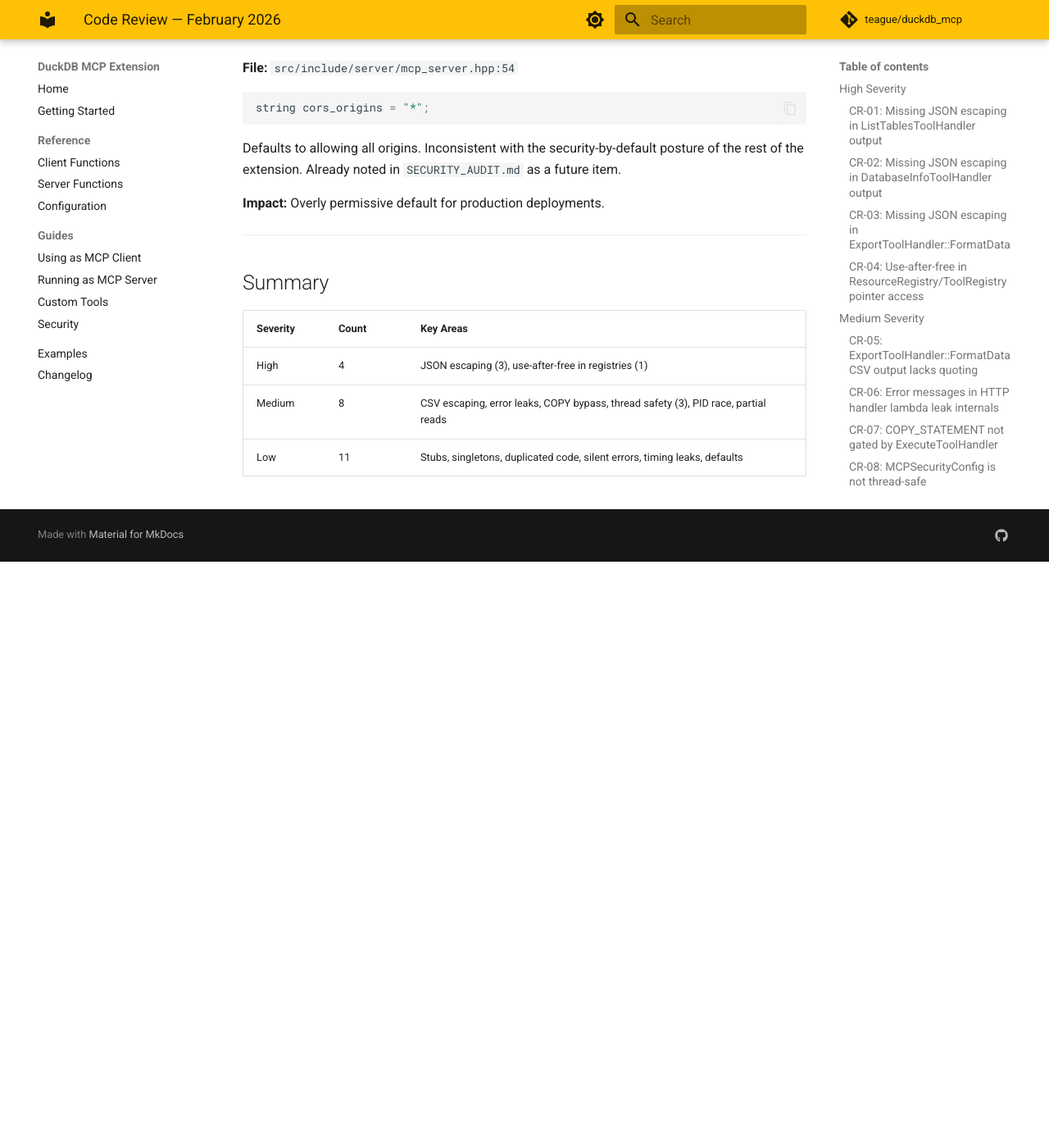
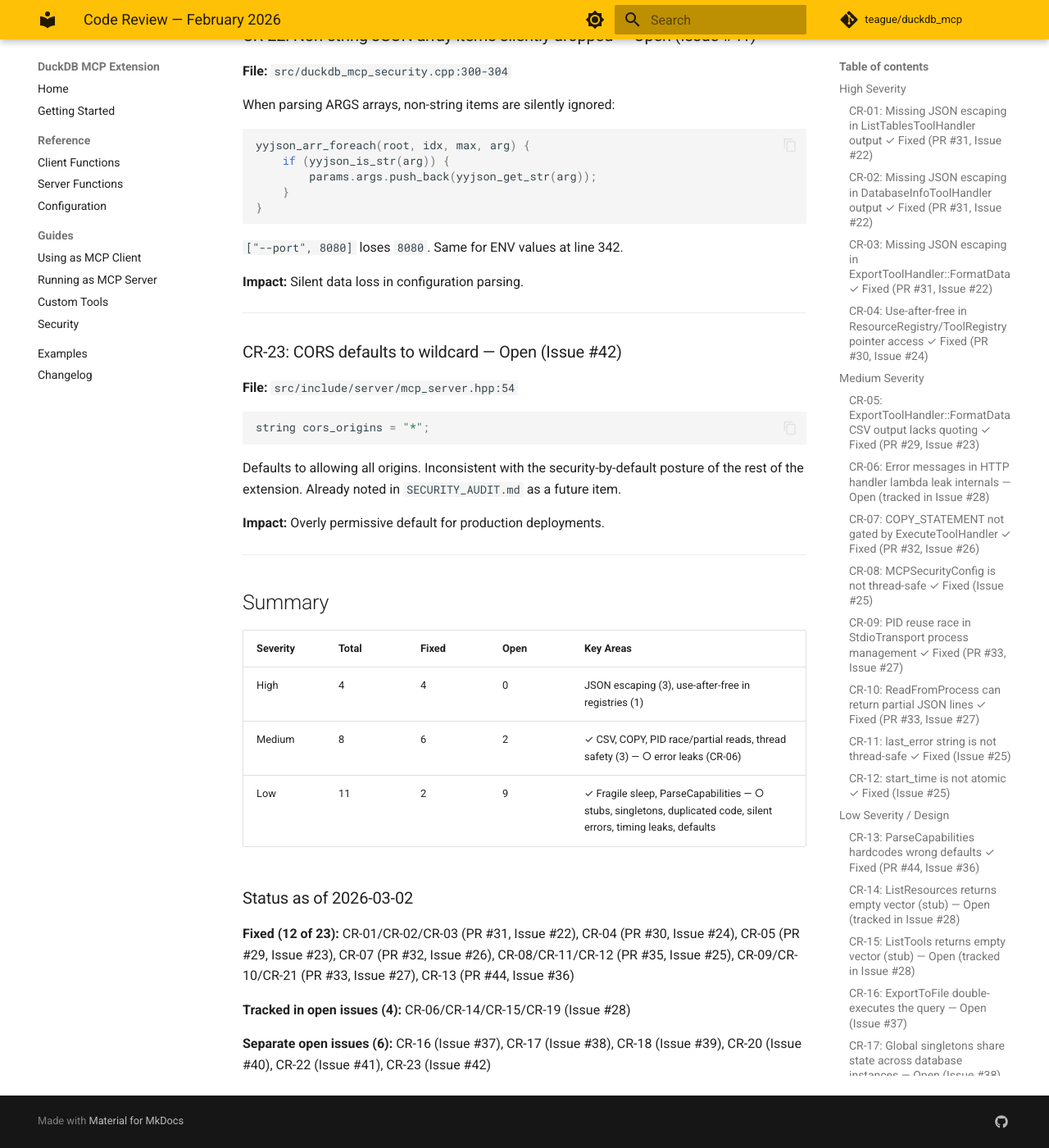
Before and after one commit to teaguesterling/duckdb_mcp, an MkDocs documentation site: the page built from docs/internal/CODE_REVIEW_2026_02.md, in a window 1280 px wide and 1400 px high, scrolled down 7314 px. Shown: the whole window at 82% size. Built offline with MkDocs 1.6.1 and Material for MkDocs 9.7.7, drawn with Linux system fonts in a browser that asks for light colours; comment, search, counter and statistics services are not loaded; before the commit the page ends 7999 px from its top, so only the background shows below that; some of the changed text lies outside the part shown.

```diff
--- a/docs/internal/CODE_REVIEW_2026_02.md
+++ b/docs/internal/CODE_REVIEW_2026_02.md
@@ -8,7 +8,7 @@ and grouped by severity.
 
 ## High Severity
 
-### CR-01: Missing JSON escaping in ListTablesToolHandler output
+### CR-01: Missing JSON escaping in ListTablesToolHandler output ✓ Fixed (PR #31, Issue #22)
 
 **File:** `src/server/tool_handlers.cpp:840-858`
 
@@ -31,7 +31,7 @@ JSON parsers.
 
 ---
 
-### CR-02: Missing JSON escaping in DatabaseInfoToolHandler output
+### CR-02: Missing JSON escaping in DatabaseInfoToolHandler output ✓ Fixed (PR #31, Issue #22)
 
 **File:** `src/server/tool_handlers.cpp:950-1165`
 
@@ -51,7 +51,7 @@ handles all cases and should be used instead.
 
 ---
 
-### CR-03: Missing JSON escaping in ExportToolHandler::FormatData
+### CR-03: Missing JSON escaping in ExportToolHandler::FormatData ✓ Fixed (PR #31, Issue #22)
 
 **File:** `src/server/tool_handlers.cpp:522-538`
 
@@ -66,7 +66,7 @@ json += "\"" + value.ToString() + "\"";
 
 ---
 
-### CR-04: Use-after-free in ResourceRegistry/ToolRegistry pointer access
+### CR-04: Use-after-free in ResourceRegistry/ToolRegistry pointer access ✓ Fixed (PR #30, Issue #24)
 
 **File:** `src/server/mcp_server.cpp:45-49` and `79-83`
 
@@ -89,7 +89,7 @@ pointer is dangling. Same pattern exists in `ToolRegistry::GetTool()`.
 
 ## Medium Severity
 
-### CR-05: ExportToolHandler::FormatData CSV output lacks quoting
+### CR-05: ExportToolHandler::FormatData CSV output lacks quoting ✓ Fixed (PR #29, Issue #23)
 
 **File:** `src/server/tool_handlers.cpp:541-565`
 
@@ -105,7 +105,7 @@ Headers (column names) are also unquoted.
 
 ---
 
-### CR-06: Error messages in HTTP handler lambda leak internals
+### CR-06: Error messages in HTTP handler lambda leak internals — Open (tracked in Issue #28)
 
 **File:** `src/server/mcp_server.cpp:176` and `355`
 
@@ -125,7 +125,7 @@ Two problems:
 
 ---
 
-### CR-07: COPY_STATEMENT not gated by ExecuteToolHandler
+### CR-07: COPY_STATEMENT not gated by ExecuteToolHandler ✓ Fixed (PR #32, Issue #26)
 
 **File:** `src/server/tool_handlers.cpp:1318-1355`
 
@@ -139,7 +139,7 @@ COPY FROM can read arbitrary files, bypassing intended restrictions.
 
 ---
 
-### CR-08: MCPSecurityConfig is not thread-safe
+### CR-08: MCPSecurityConfig is not thread-safe ✓ Fixed (Issue #25)
 
 **File:** `src/include/duckdb_mcp_security.hpp:73-78`
 
@@ -152,7 +152,7 @@ vector.
 
 ---
 
-### CR-09: PID reuse race in StdioTransport process management
+### CR-09: PID reuse race in StdioTransport process management ✓ Fixed (PR #33, Issue #27)
 
 **File:** `src/protocol/mcp_transport.cpp:362-375`
 
@@ -173,7 +173,7 @@ potentially targeting a different process.
 
 ---
 
-### CR-10: ReadFromProcess can return partial JSON lines
+### CR-10: ReadFromProcess can return partial JSON lines ✓ Fixed (PR #33, Issue #27)
 
 **File:** `src/protocol/mcp_transport.cpp:407-428`
 
@@ -197,7 +197,7 @@ processes.
 
 ---
 
-### CR-11: `last_error` string is not thread-safe
+### CR-11: `last_error` string is not thread-safe ✓ Fixed (Issue #25)
 
 **File:** `src/include/protocol/mcp_connection.hpp:99`
 
@@ -208,7 +208,7 @@ Written by `SetError()` and read by `GetLastError()` from different threads.
 
 ---
 
-### CR-12: `start_time` is not atomic
+### CR-12: `start_time` is not atomic ✓ Fixed (Issue #25)
 
 **File:** `src/include/server/mcp_server.hpp:183`
 
@@ -221,7 +221,7 @@ Plain `time_t` while all other counters on the same object are `atomic`.
 
 ## Low Severity / Design
 
-### CR-13: ParseCapabilities hardcodes wrong defaults
+### CR-13: ParseCapabilities hardcodes wrong defaults ✓ Fixed (PR #44, Issue #36)
 
 **File:** `src/protocol/mcp_connection.cpp:269-278`
 
@@ -239,7 +239,7 @@ will break.
 
 ---
 
-### CR-14: ListResources returns empty vector (stub)
+### CR-14: ListResources returns empty vector (stub) — Open (tracked in Issue #28)
 
 **File:** `src/protocol/mcp_connection.cpp:104-126`
 
@@ -250,7 +250,7 @@ returns an empty vector with a "Placeholder implementation" comment.
 
 ---
 
-### CR-15: ListTools returns empty vector (stub)
+### CR-15: ListTools returns empty vector (stub) — Open (tracked in Issue #28)
 
 **File:** `src/protocol/mcp_connection.cpp:169-184`
 
@@ -260,7 +260,7 @@ Same as CR-14 but for tools.
 
 ---
 
-### CR-16: ExportToFile double-executes the query
+### CR-16: ExportToFile double-executes the query — Open (Issue #37)
 
 **File:** `src/server/tool_handlers.cpp:447` and `481-500`
 
@@ -271,7 +271,7 @@ runs the same query again via `COPY (query) TO ...`.
 
 ---
 
-### CR-17: Global singletons share state across database instances
+### CR-17: Global singletons share state across database instances — Open (Issue #38)
 
 **Files:** `MCPSecurityConfig`, `MCPServerManager`, `MCPConfigManager`,
 `MCPLogger`, `MCPTemplateManager`
@@ -286,7 +286,7 @@ mean:
 
 ---
 
-### CR-18: Constant-time comparison still leaks token length
+### CR-18: Constant-time comparison still leaks token length — Open (Issue #39)
 
 **File:** `src/server/http_server_transport.cpp:14-30`
 
@@ -297,7 +297,7 @@ When lengths differ, the dummy loop iterates `a.size()` times, not
 
 ---
 
-### CR-19: Silently swallowed exceptions in ApplyPendingRegistrations
+### CR-19: Silently swallowed exceptions in ApplyPendingRegistrations — Open (tracked in Issue #28)
 
 **File:** `src/server/mcp_server.cpp:888-896`
 
@@ -314,7 +314,7 @@ pending registration fails.
 
 ---
 
-### CR-20: Duplicated HTTP server setup code
+### CR-20: Duplicated HTTP server setup code — Open (Issue #40)
 
 **File:** `src/server/mcp_server.cpp:151-187` vs `322-368`
 
@@ -325,7 +325,7 @@ pending registration fails.
 
 ---
 
-### CR-21: Fragile sleep after fork
+### CR-21: Fragile sleep after fork ✓ Fixed (PR #33, Issue #27)
 
 **File:** `src/protocol/mcp_transport.cpp:312`
 
@@ -336,7 +336,7 @@ may not suffice; on fast systems it wastes 100ms of startup latency.
 
 ---
 
-### CR-22: Non-string JSON array items silently dropped
+### CR-22: Non-string JSON array items silently dropped — Open (Issue #41)
 
 **File:** `src/duckdb_mcp_security.cpp:300-304`
 
@@ -356,7 +356,7 @@ yyjson_arr_foreach(root, idx, max, arg) {
 
 ---
 
-### CR-23: CORS defaults to wildcard
+### CR-23: CORS defaults to wildcard — Open (Issue #42)
 
 **File:** `src/include/server/mcp_server.hpp:54`
 
@@ -374,8 +374,19 @@ future item.
 
 ## Summary
 
-| Severity | Count | Key Areas |
-|----------|-------|-----------|
-| High     | 4     | JSON escaping (3), use-after-free in registries (1) |
-| Medium   | 8     | CSV escaping, error leaks, COPY bypass, thread safety (3), PID race, partial reads |
-| Low      | 11    | Stubs, singletons, duplicated code, silent errors, timing leaks, defaults |
+| Severity | Total | Fixed | Open | Key Areas |
+|----------|-------|-------|------|-----------|
+| High     | 4     | 4     | 0    | JSON escaping (3), use-after-free in registries (1) |
+| Medium   | 8     | 6     | 2    | ✓ CSV, COPY, PID race/partial reads, thread safety (3) — ○ error leaks (CR-06) |
+| Low      | 11    | 2     | 9    | ✓ Fragile sleep, ParseCapabilities — ○ stubs, singletons, duplicated code, silent errors, timing leaks, defaults |
+
+### Status as of 2026-03-02
+
+**Fixed (12 of 23):** CR-01/CR-02/CR-03 (PR #31, Issue #22), CR-04 (PR #30, Issue #24),
+CR-05 (PR #29, Issue #23), CR-07 (PR #32, Issue #26), CR-08/CR-11/CR-12 (PR #35, Issue #25),
+CR-09/CR-10/CR-21 (PR #33, Issue #27), CR-13 (PR #44, Issue #36)
+
+**Tracked in open issues (4):** CR-06/CR-14/CR-15/CR-19 (Issue #28)
+
+**Separate open issues (6):** CR-16 (Issue #37), CR-17 (Issue #38),
+CR-18 (Issue #39), CR-20 (Issue #40), CR-22 (Issue #41), CR-23 (Issue #42)
```
Also changed, not shown: CLAUDE.md (added, +15 -0 lines), docs/internal/ISSUE_TRACKER.md (added, +89 -0 lines), 1 other file.
